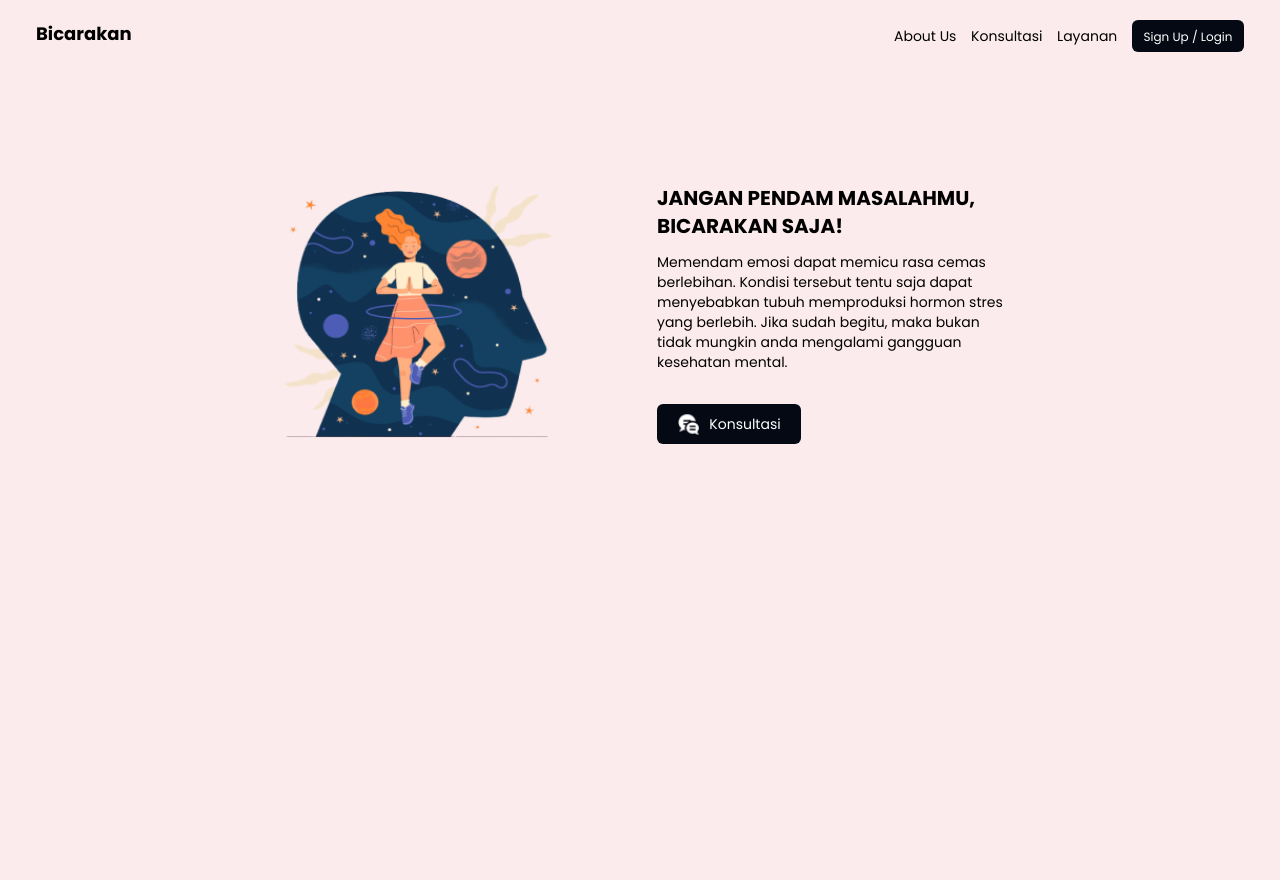
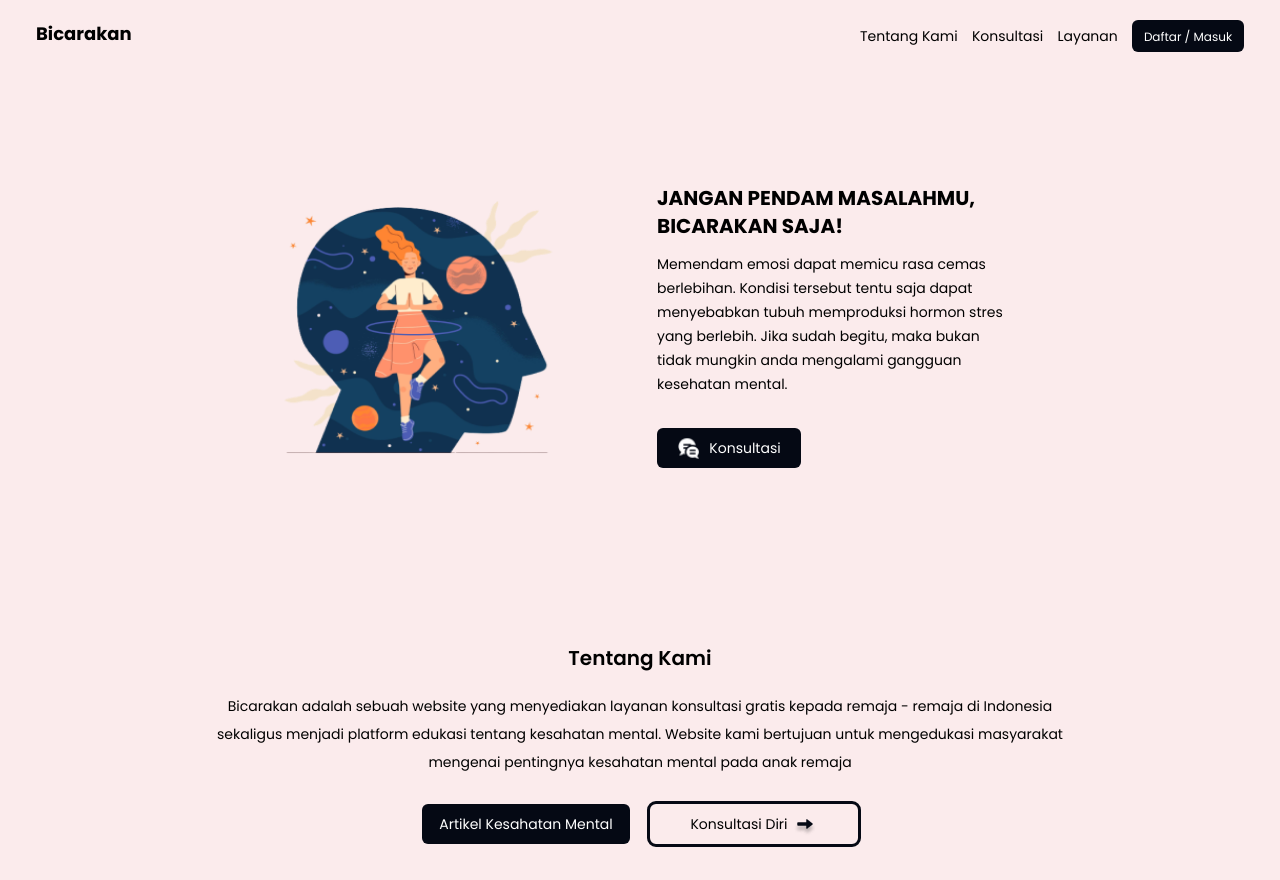
Before and after one commit to kadekdarmayasa/bicarakan, a website: page index.html in a window 1280 px wide. Before the commit the page ends 800 px from the top, so only its background shows below. Drawn offline with Linux system fonts and the light colour scheme.

Commit message:
Menyelesaikan Bagian About Us versi desktop

```diff
--- a/index.html
+++ b/index.html
@@ -15,26 +15,38 @@
 <body class="bg-body font-poppins">
 
   <header class="xl:container mx-auto">
-    <!-- navbar -->
+    <!-- Navbar Awal -->
     <nav class="px-9 py-5 flex justify-between">
       <a href="index.html" class="nav-brand text-lg font-bold">Bicarakan</a>
-      <ul class="text-sm font-normal w-85 flex items-center  justify-between">
-        <li><a href="#" class="hover:underline hover:underline-offset-8 hover:decoration-btnColor">About Us</a></li>
-        <li><a href="#" class="hover:underline hover:underline-offset-8 hover:decoration-btnColor">Konsultasi</a></li>
-        <li><a href="#" class="hover:underline hover:underline-offset-8 hover:decoration-btnColor">Layanan</a></li>
+      <ul class="text-sm font-normal w-96 flex items-center justify-between">
+        <li>
+          <a href="#" class="hover:underline hover:underline-offset-8  hover:decoration-btnColor ">
+            Tentang Kami
+          </a>
+        </li>
+        <li>
+          <a href="#" class="hover:underline hover:underline-offset-8 hover:decoration-btnColor">
+            Konsultasi
+          </a>
+        </li>
+        <li>
+          <a href="#" class="hover:underline hover:underline-offset-8 hover:decoration-btnColor">
+            Layanan
+          </a>
+        </li>
         <li class="bg-btnColor w-28 h-8 text-center leading-8 rounded-md hover:shadow-lg transition">
-          <a href="#" class="text-white text-xs">Sign Up / Login</a>
+          <a href="#" class="text-white text-xs">Daftar / Masuk</a>
         </li>
       </ul>
     </nav>
-    <!-- navbar -->
+    <!-- Navbar Akhir -->
 
-    <!-- jumbotron -->
+    <!-- Jumbotron Awal -->
     <div class="container mx-auto flex justify-center mt-28">
-      <img src="src/images/jumbotron.png" alt="intro" class="w-72 h-64 mr-24">
+      <img src="src/images/jumbotron.png" alt="intro" class="w-72 h-64 mr-24 mt-4">
       <div class="w-85">
         <h1 class="text-xl font-bold">JANGAN PENDAM MASALAHMU, <br> BICARAKAN SAJA!</h1>
-        <p class="mt-3 mb-8 text-sm">
+        <p class="mt-3 mb-8 text-sm leading-6">
           Memendam emosi dapat memicu rasa cemas berlebihan. Kondisi tersebut tentu
           saja dapat menyebabkan tubuh
           memproduksi hormon stres yang berlebih. Jika sudah begitu, maka bukan tidak mungkin anda mengalami gangguan
@@ -47,8 +59,33 @@
         </a>
       </div>
     </div>
-    <!-- jumbotron -->
+    <!-- Jumbtron Akhir -->
   </header>
+
+  <main class="xl:container mx-auto mt-44 mb-9">
+    <!-- About Awal -->
+    <div class="container mx-auto text-center w-8/12">
+      <h2 class="font-semibold text-xl mb-5">Tentang Kami</h2>
+      <p class="text-sm leading-7">
+        Bicarakan adalah sebuah website yang menyediakan layanan konsultasi gratis kepada remaja - remaja di Indonesia
+        sekaligus menjadi platform edukasi
+        tentang kesahatan mental. Website kami bertujuan untuk mengedukasi masyarakat mengenai pentingnya kesahatan
+        mental pada anak remaja
+      </p>
+      <div class="important-links mt-7 flex justify-center text-sm">
+        <a href=""
+          class="bg-btnColor text-white w-52 h-9 flex justify-center items-center rounded-md py-5 mr-5 hover:shadow-lg transition">
+          Artikel Kesahatan Mental
+        </a>
+        <a href=""
+          class="group outline outline-btnColor text-black w-52 h-9 flex justify-center items-center rounded-md py-5 transition-all">
+          <span class="mr-1 group-hover:mr-2 duration-300">Konsultasi Diri</span>
+          <img src="src/images/Arrow.png" alt="arrow" class="mt-2">
+        </a>
+      </div>
+    </div>
+    <!-- About Akhir -->
+  </main>
 </body>
 
 </html>
```
Also changed, not shown: dist/css/style.css, src/images/Arrow.png (added).
